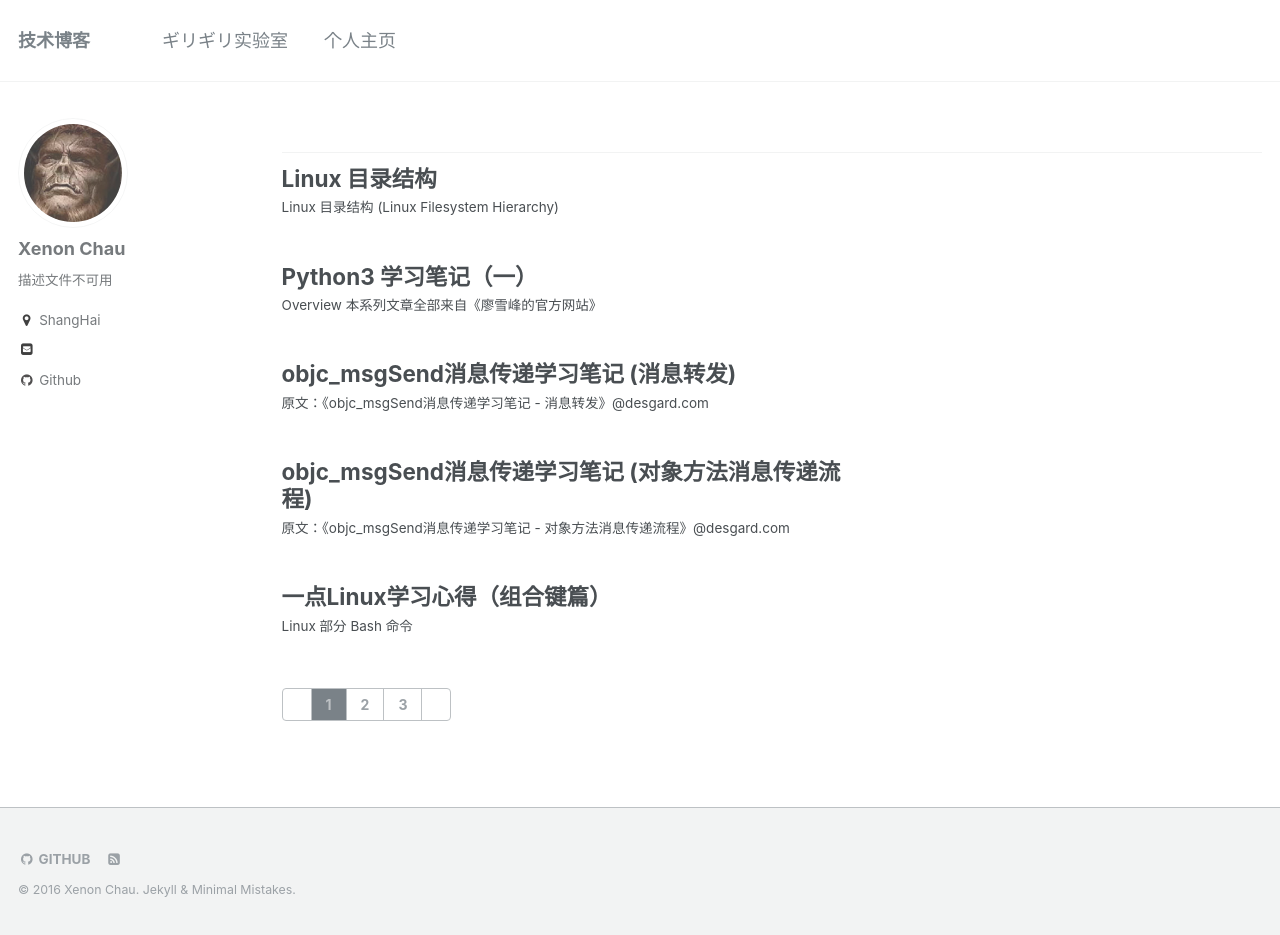
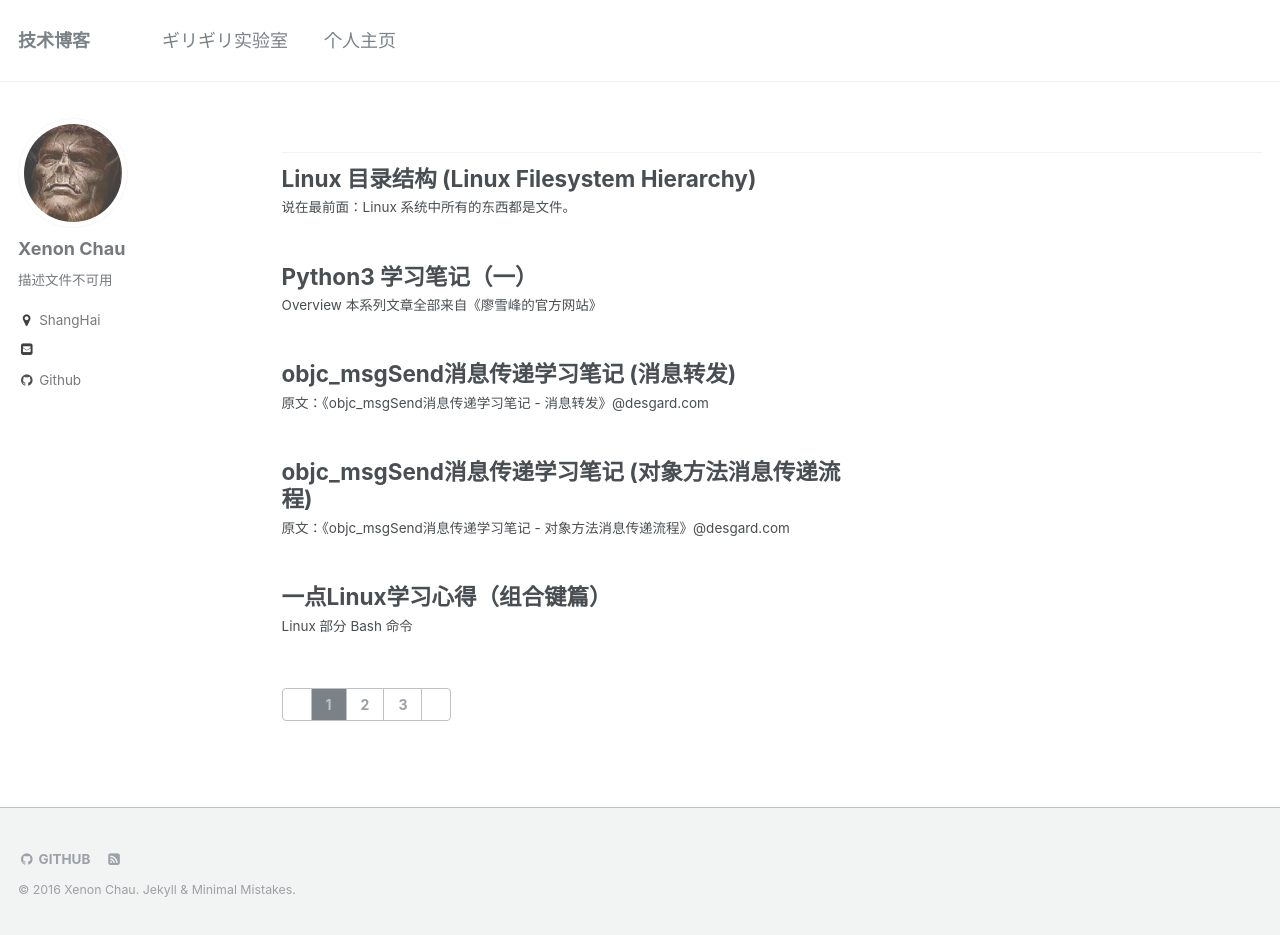
Before and after one commit to XenonChau/blog_jekyll, a Jekyll site: the page built from index.html, in a window 1280 px wide and 935 px high. Built offline with Jekyll 4.4.1, drawn with Linux system fonts in a browser that asks for light colours; the list of posts is cut into pages by our own code.

Commit message:
fix formatted issue

```diff
--- a/_posts/2016-10-23-learn-linux-2-linux-filesystem-hierarchy.md
+++ b/_posts/2016-10-23-learn-linux-2-linux-filesystem-hierarchy.md
@@ -1,11 +1,9 @@
 ---
 layout: single
-title:  "Linux 目录结构"
+title:  "Linux 目录结构 (Linux Filesystem Hierarchy)"
 date:   2016-10-23 21:51:30 +0800
 categories: Linux
 ---
-
-# Linux 目录结构 (Linux Filesystem Hierarchy)
 
 > 说在最前面：Linux 系统中所有的东西都是文件。
 
@@ -75,7 +73,7 @@ Library，存放运行相关的库文件。
 ## 1.7. /media
 U盘或光盘等外设插入设备后，会自动挂载在这个目录下。有些系统会没有这个目录，则会挂载在 `/mnt` 下。
 
-## 1.8. ／mnt
+## 1.8. /mnt
 挂载点，所有的设备都会在这里显示出来。
 
 ## 1.9. /opt
```
